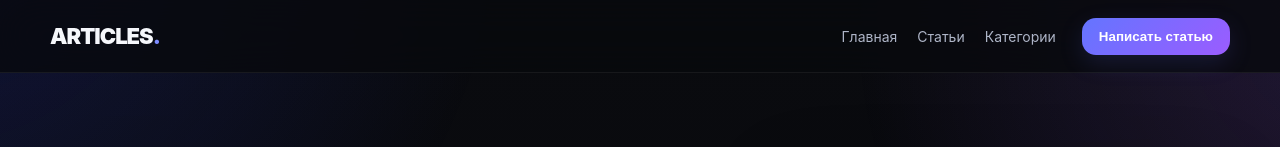
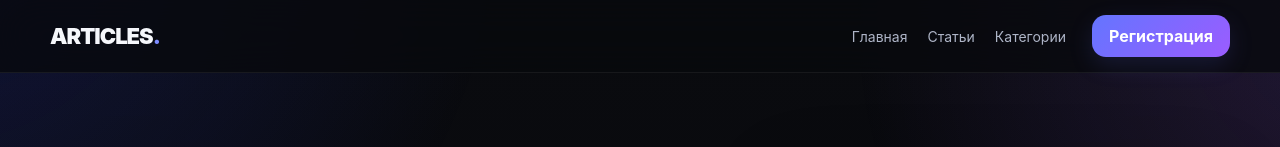
Before and after one commit to Ssssssssssssss904522314/articles-2026, a website: page index.html in a window 1280 px wide. Shown: the top 147 px of the page. Drawn offline with Linux system fonts and the light colour scheme.

Commit message:
Add registration link

```diff
--- a/index.html
+++ b/index.html
@@ -20,7 +20,7 @@ header{position:sticky;top:0;z-index:20;background:#08090dcc;border-bottom:1px s
 </style>
 </head>
 <body>
-<header><div class="container nav"><div class="logo">ARTICLES<span>.</span></div><nav class="navlinks"><a href="#">Главная</a><a href="#latest">Статьи</a><a href="#categories">Категории</a></nav><button class="btn" onclick="alert('Раздел публикации добавим следующим шагом')">Написать статью</button></div></header>
+<header><div class="container nav"><div class="logo">ARTICLES<span>.</span></div><nav class="navlinks"><a href="#">Главная</a><a href="#latest">Статьи</a><a href="#categories">Категории</a></nav><a class="btn" href="/register.html" style="text-decoration:none">Регистрация</a></div></header>
 <main class="container">
 <section class="hero">
 <div><div class="eyebrow">Платформа статей · 2026</div><h1>Идеи, которые<br>стоит прочитать.</h1><p>Современное пространство для авторов и читателей. Публикуйте свои мысли, находите интересные материалы и обсуждайте идеи.</p><button class="btn" onclick="document.querySelector('#latest').scrollIntoView()">Читать статьи →</button></div>
```
